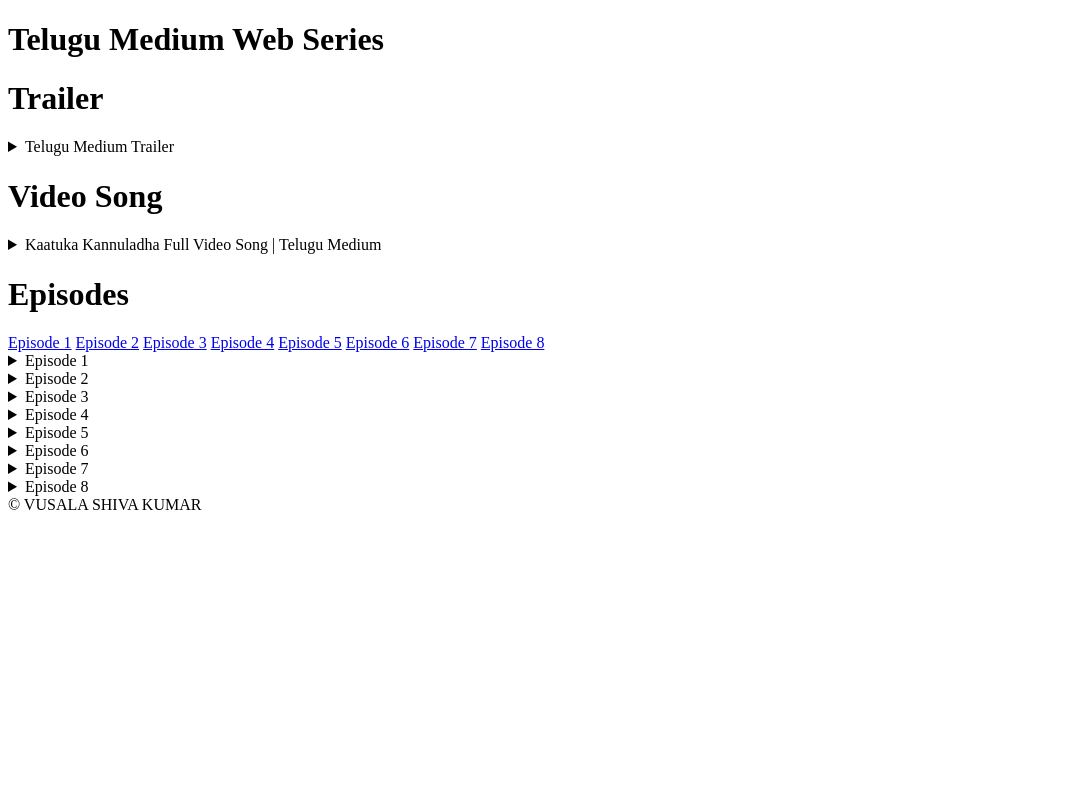
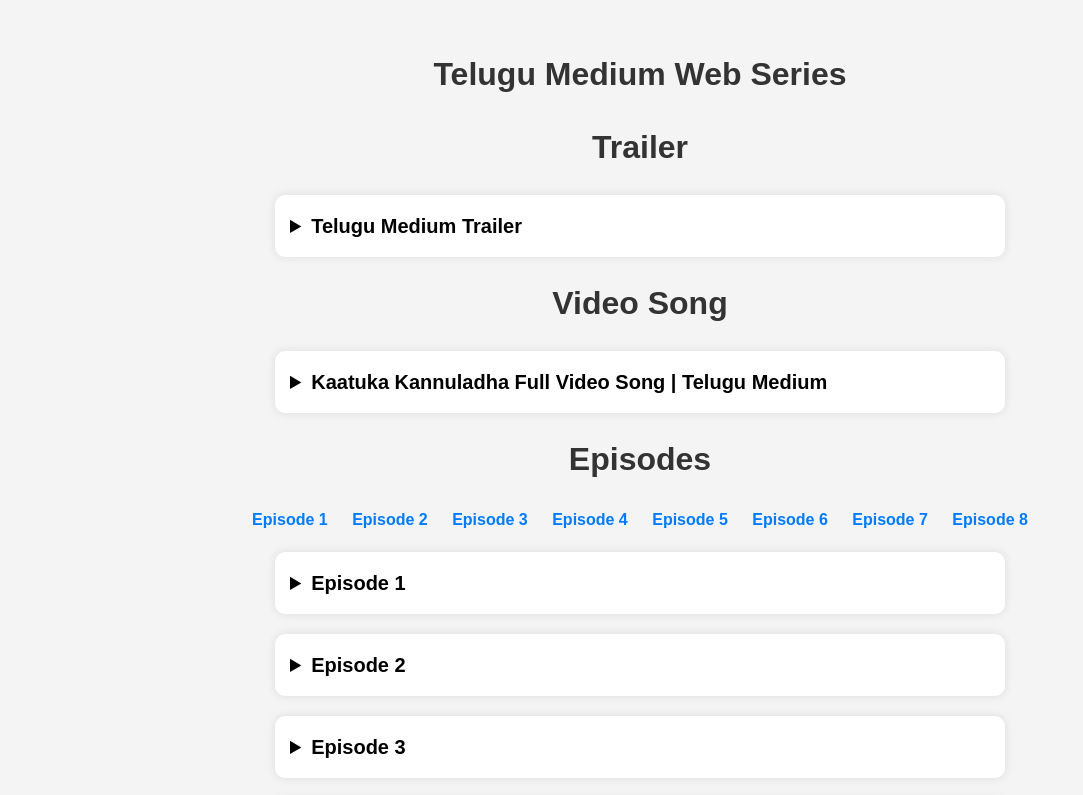
Before and after one commit to VusalaShiva/48r_Web_series, a plain HTML site: page index.html in a window 1280 px wide. Shown: the top 795 px of the page, without its empty margins (0-1083 px from the left). Drawn offline with Linux system fonts and the light colour scheme.

Commit message:
Update index.html

```diff
--- a/index.html
+++ b/index.html
@@ -4,6 +4,72 @@
   <meta charset="UTF-8" />
   <meta name="viewport" content="width=device-width, initial-scale=1.0"/>
   <title>Telugu Medium Web Series</title>
+  <style>
+    body {
+      font-family: Arial, sans-serif;
+      background-color: #f4f4f4;
+      padding: 20px;
+      line-height: 1.6;
+    }
+
+    h1, h2 {
+      text-align: center;
+      color: #333;
+    }
+
+    .episode-links {
+      text-align: center;
+      margin-bottom: 20px;
+    }
+
+    .episode-links a {
+      margin: 0 10px;
+      text-decoration: none;
+      font-weight: bold;
+      color: #007bff;
+    }
+
+    .episode-links a:hover {
+      text-decoration: underline;
+    }
+
+    details {
+      margin: 20px auto;
+      padding: 15px;
+      max-width: 700px;
+      background-color: #fff;
+      border-radius: 10px;
+      box-shadow: 0 0 10px rgba(0,0,0,0.1);
+    }
+
+    summary {
+      font-size: 20px;
+      font-weight: bold;
+      cursor: pointer;
+    }
+
+    video, img {
+      display: block;
+      margin: 10px auto;
+      border-radius: 8px;
+    }
+
+    a img {
+      width: 120px;
+    }
+
+    audio {
+      display: block;
+      margin: 10px auto;
+    }
+
+    .footer {
+      text-align: center;
+      margin-top: 50px;
+      font-weight: bold;
+      color: #666;
+    }
+  </style>
 </head>
 <body>
 
@@ -43,7 +109,7 @@
     </a>
     <center>
       <audio controls>
-        <source src="./songs/video_song.m4a" >
+        <source src="./songs/video_song.m4a">
         Your browser does not support the audio element.
       </audio>
       <br>
```
